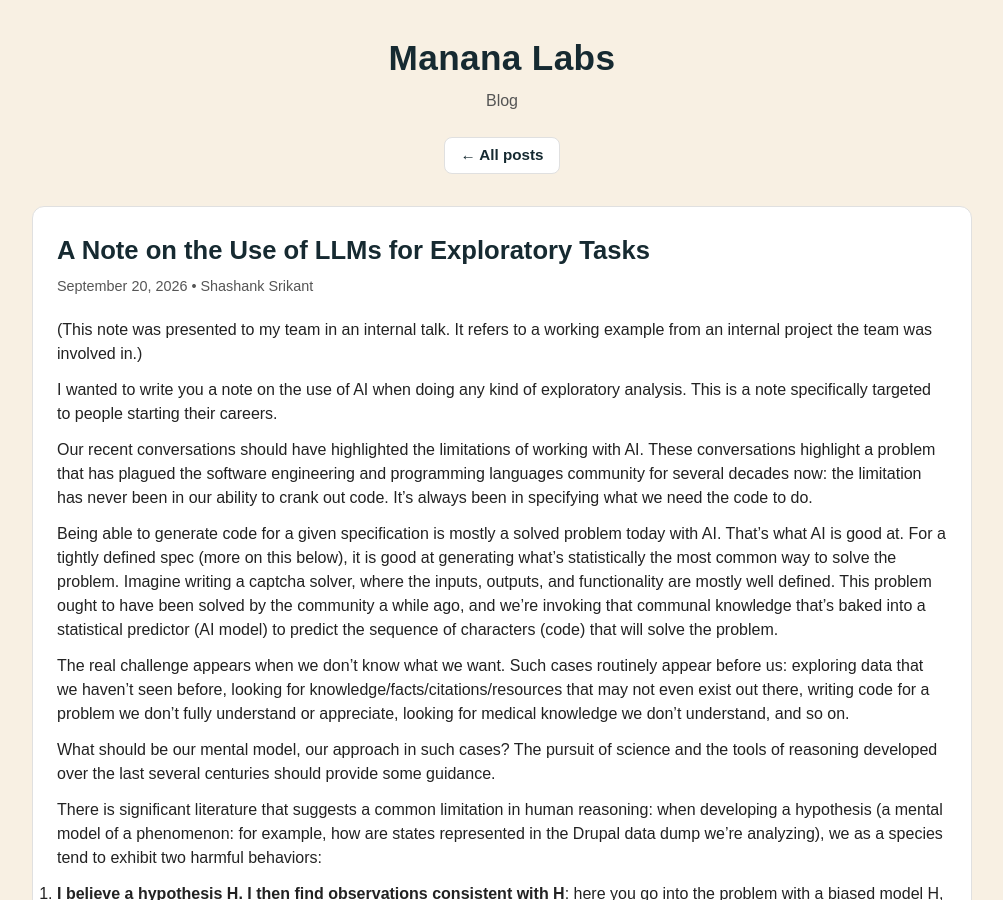
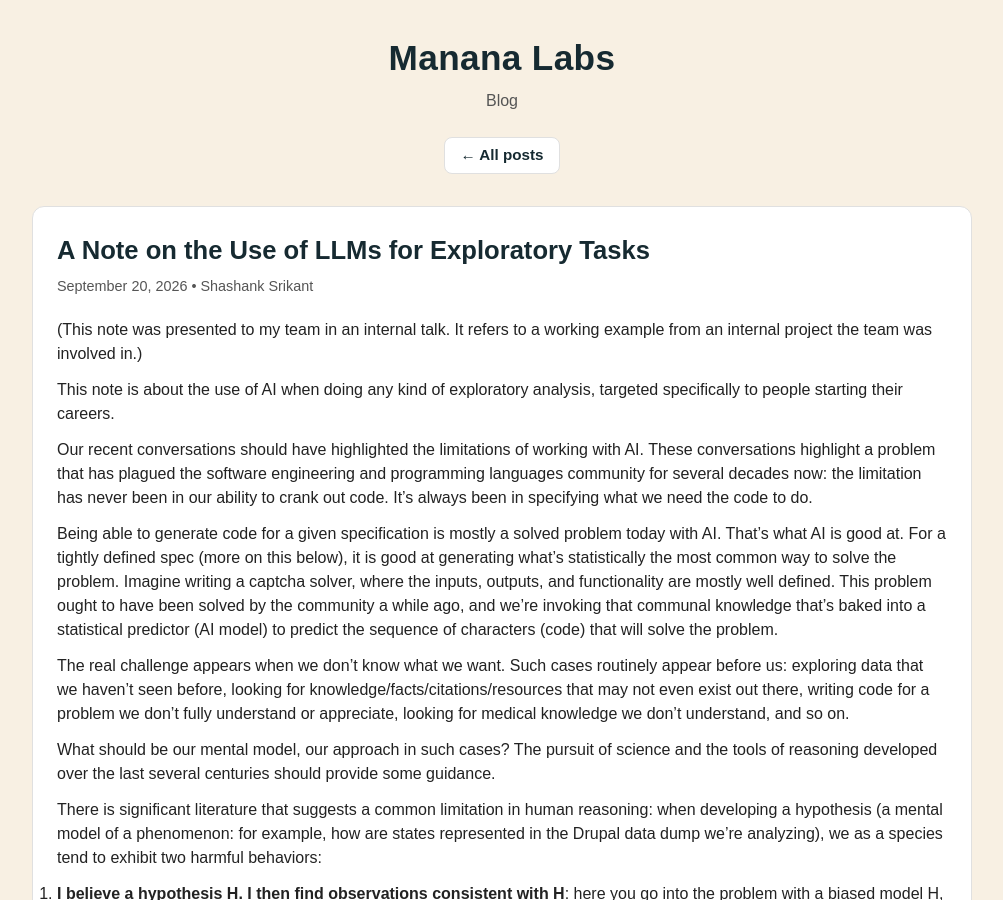
Before and after one commit to manana-labs/manana-labs.github.io, a Jekyll site: the page built from _posts/2026-09-20-a-note-on-the-use-of-llms-for-exploratory-tasks.md, in a window 1280 px wide and 900 px high. Shown: the whole window, without its empty margins (138-1141 px from the left). Built offline with Jekyll 4.4.1, drawn with Linux system fonts in a browser that asks for light colours.

Commit message:
Tighten redundant opening sentence in exploratory LLM use post
Co-Authored-By: Claude Sonnet 5 <noreply@anthropic.com>

```diff
--- a/_posts/2026-09-20-a-note-on-the-use-of-llms-for-exploratory-tasks.md
+++ b/_posts/2026-09-20-a-note-on-the-use-of-llms-for-exploratory-tasks.md
@@ -6,7 +6,7 @@ author: Shashank Srikant
 
 (This note was presented to my team in an internal talk. It refers to a working example from an internal project the team was involved in.)
 
-I wanted to write you a note on the use of AI when doing any kind of exploratory analysis. This is a note specifically targeted to people starting their careers.
+This note is about the use of AI when doing any kind of exploratory analysis, targeted specifically to people starting their careers.
 
 Our recent conversations should have highlighted the limitations of working with AI. These conversations highlight a problem that has plagued the software engineering and programming languages community for several decades now: the limitation has never been in our ability to crank out code. It's always been in specifying what we need the code to do.
 
```
